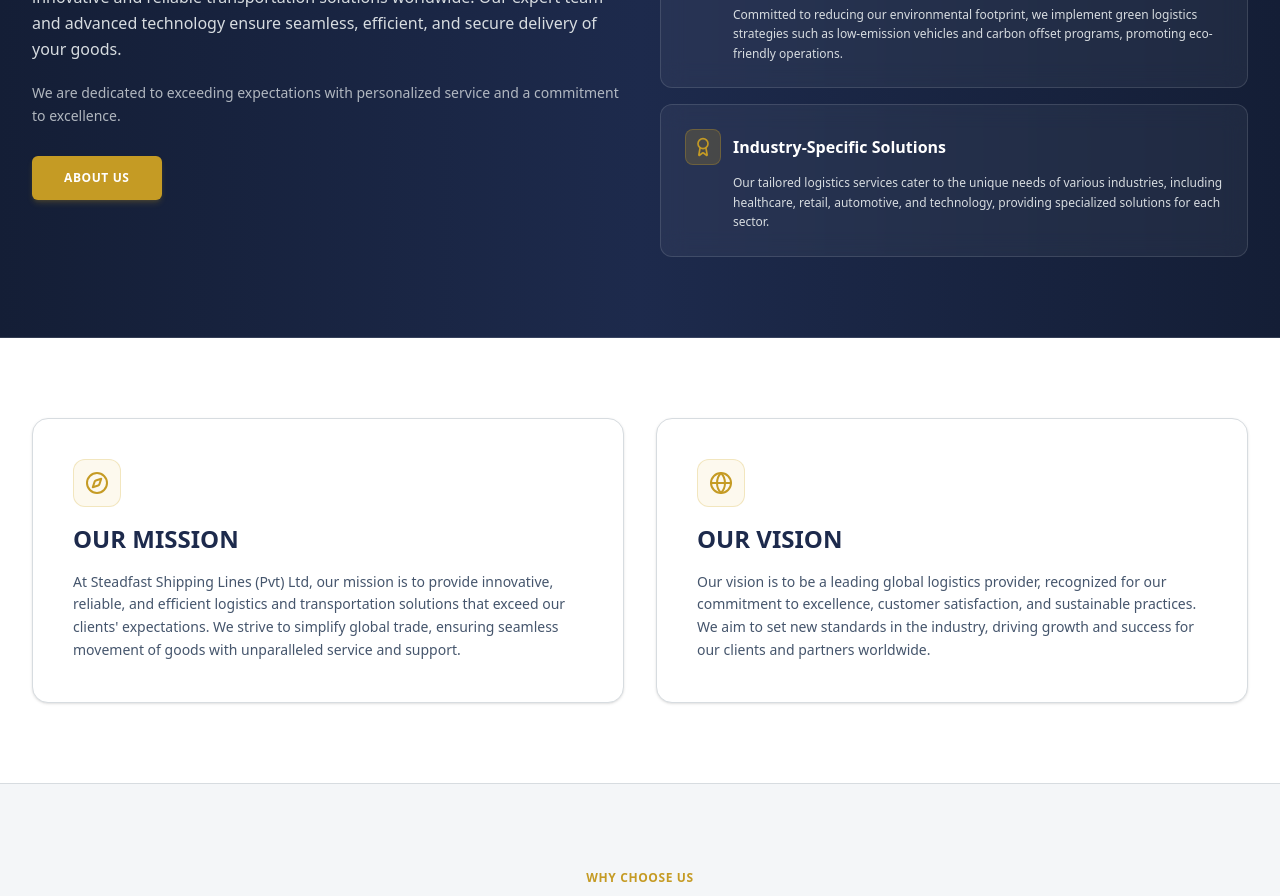
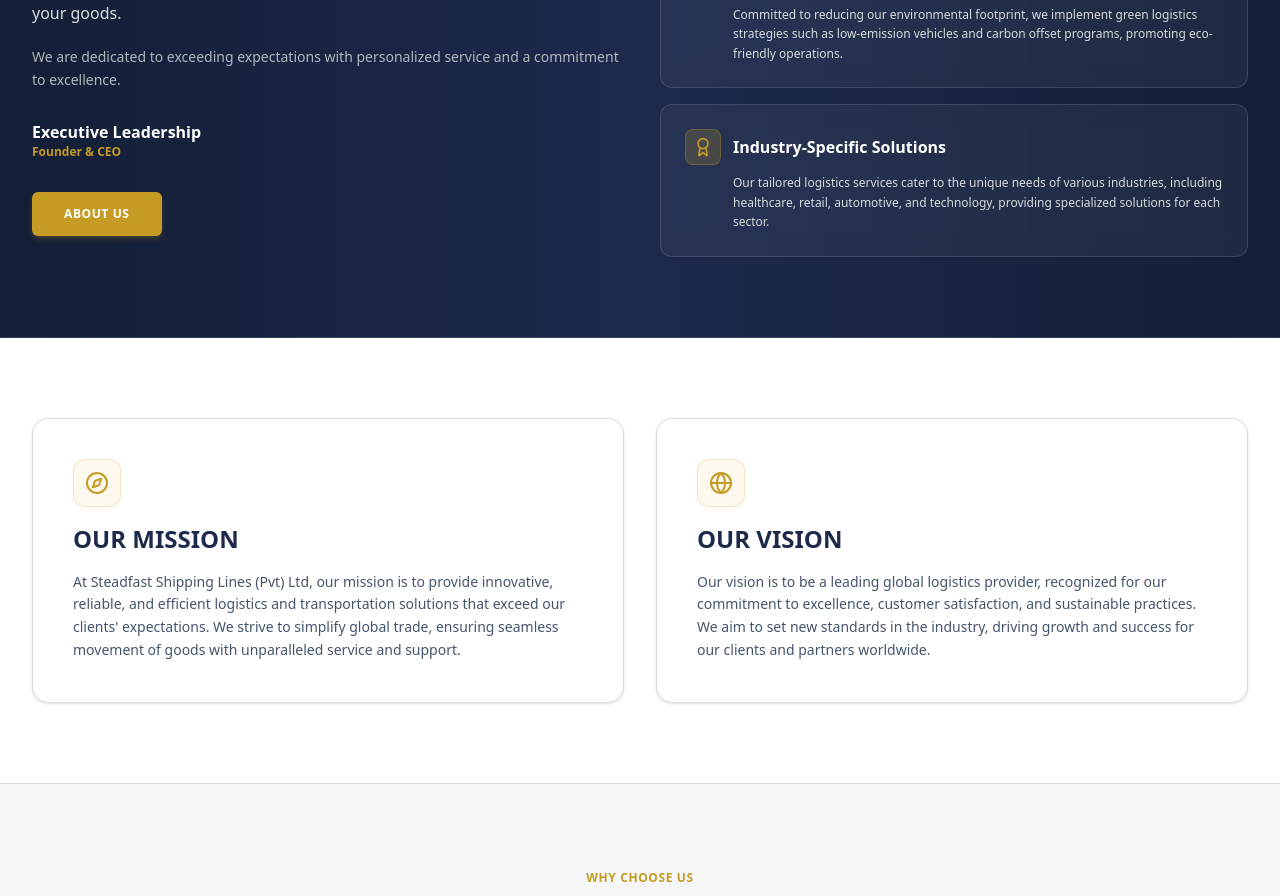
Before and after one commit to TechSolutionor98/steadfastshippinglines, a Next.js app: page / in a window 1280 px wide. Shown: the part 3180-4076 px from the top of the page. Built offline with nearby package versions, Linux system fonts and the light colour scheme; no server answers; the database is empty.

Commit message:
Keep CEO / leadership slot preserved with neutral placeholder

```diff
--- a/src/Components/Home/HomePage.jsx
+++ b/src/Components/Home/HomePage.jsx
@@ -407,7 +407,13 @@ export default function HomePage({ cmsContent }) {
               We are dedicated to exceeding expectations with personalized service and a commitment to excellence.
             </p>
 
+            {/* Leadership Spot (Reserved for actual Founder & CEO data) */}
             <div className="pt-2">
+              <div className="text-base font-bold text-white">Executive Leadership</div>
+              <div className="text-xs text-[#C59B24] font-semibold">Founder & CEO</div>
+            </div>
+
+            <div className="pt-3">
               <Link
                 href="/about-us"
                 className="inline-block px-8 py-3.5 rounded-md bg-[#C59B24] hover:bg-[#B0891E] text-white font-bold text-xs uppercase tracking-wider shadow-md shadow-[#C59B24]/20 transition-colors"
```
